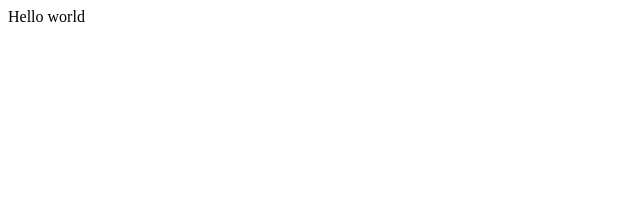
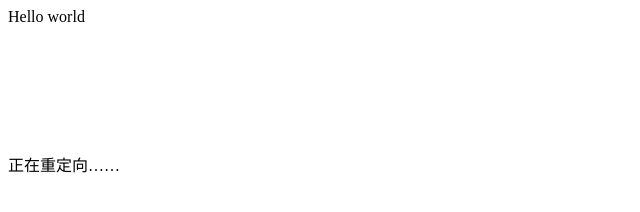
Before and after one commit to go1f/92643.cn, a plain HTML site: page index.html in a window 1280 px wide. Shown: the whole page, without its empty margins (0-640 px from the left). Drawn offline with Linux system fonts and the light colour scheme.

Commit message:
Update index.html

```diff
--- a/index.html
+++ b/index.html
@@ -1 +1,4 @@
 Hello world
+
+
+<!DOCTYPE html><br><html><br><head><br>    <meta charset="utf-8"><br>    <title>正在重定向…… - walterlv</title><br></head><br>    <script language="javascript"><br>        var domain = "go1f.github.io";<br>        var current = window.location.href;<br>        var target = current.substring(current.indexOf('/', current.indexOf(':') + 3));<br>        window.location.href = "//" + domain + target;<br>        location.href = "//" + domain + target;<br>    </script><br>    <body><br>        正在重定向……<br>    </body><br></html>
```
